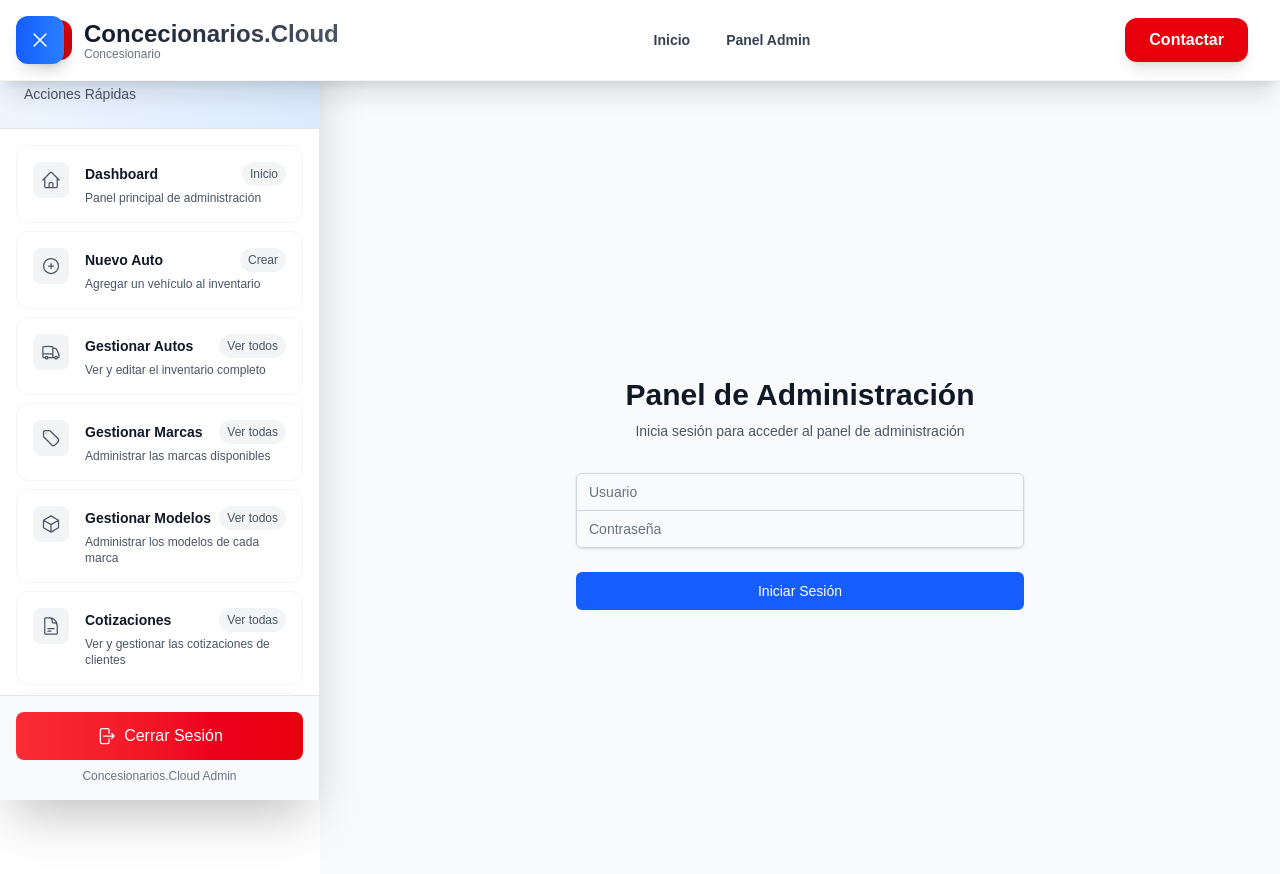
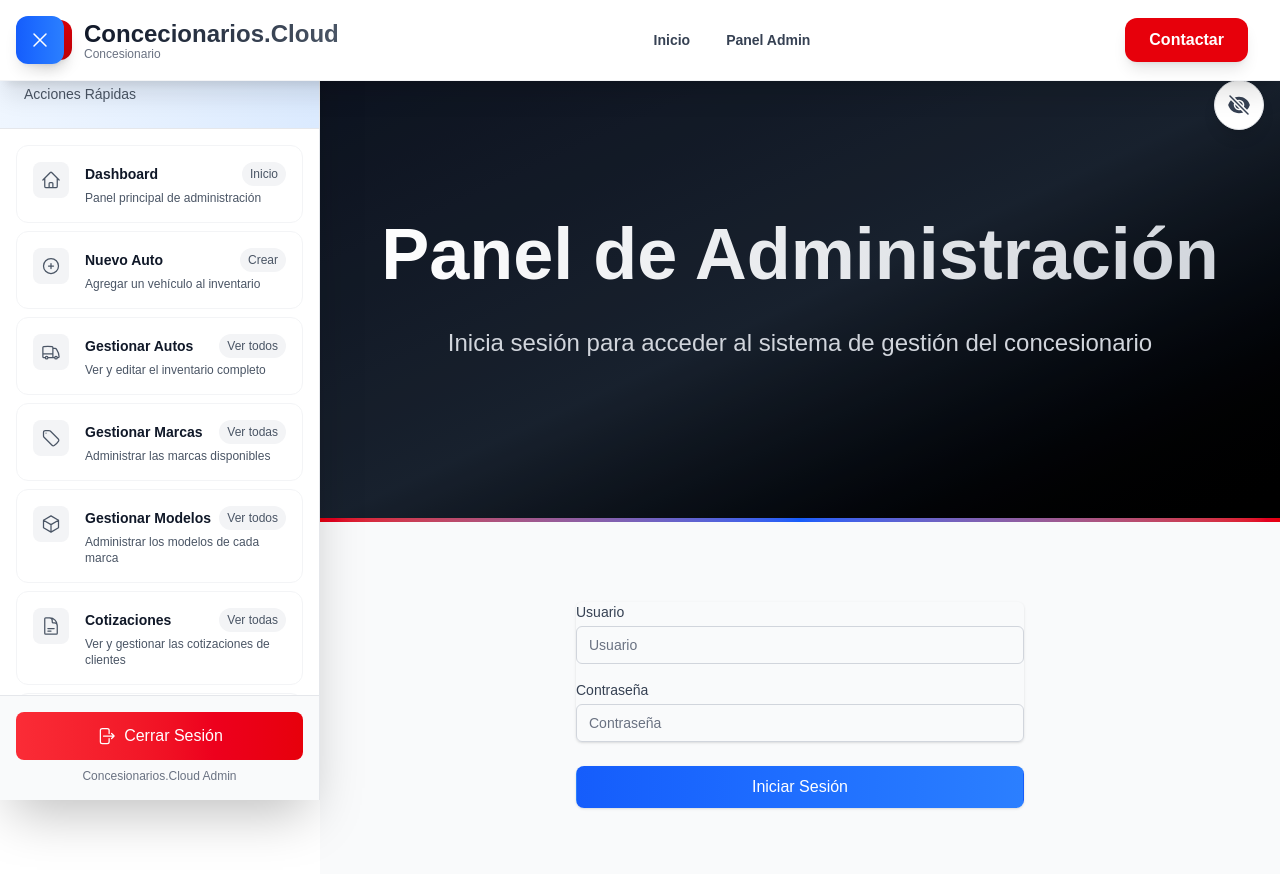
Before and after one commit to JuanS1mon/concesionario-frontend, a Next.js app: page /admin in a window 1280 px wide. Shown: the top 874 px of the page. Built offline with nearby package versions, Linux system fonts and the light colour scheme; no server answers.

Commit message:
Actualizaciones de UI y debugging en componentes admin y filtros

```diff
--- a/next.config.ts
+++ b/next.config.ts
@@ -16,6 +16,10 @@ const nextConfig: NextConfig = {
         protocol: 'https',
         hostname: 'res.cloudinary.com',
       },
+      {
+        protocol: 'https',
+        hostname: 'images.unsplash.com',
+      },
     ],
   },
 };
--- a/src/app/admin/autos/[id]/editar/page.tsx
+++ b/src/app/admin/autos/[id]/editar/page.tsx
@@ -299,11 +299,16 @@ export default function EditarAuto() {
 
     try {
       const token = localStorage.getItem('token');
+      console.log('[EditarAuto] Token en localStorage:', token ? `${token.substring(0, 50)}...` : 'NO ENCONTRADO');
+
       const headers: Record<string, string> = {
         'Content-Type': 'application/json',
       };
       if (token) {
         headers.Authorization = `Bearer ${token}`;
+        console.log('[EditarAuto] Header Authorization:', headers.Authorization.substring(0, 50) + '...');
+      } else {
+        console.warn('[EditarAuto] ⚠️ Token NO encontrado en localStorage');
       }
 
       const autoData = {
@@ -322,6 +327,9 @@ export default function EditarAuto() {
         headers,
         body: JSON.stringify(autoData),
       });
+
+      console.log('[EditarAuto] Respuesta del servidor:', response.status);
+      console.log('[EditarAuto] Headers enviados:', headers);
 
       if (response.ok) {
         // Eliminar imágenes marcadas para eliminación
@@ -342,9 +350,11 @@ export default function EditarAuto() {
         router.push('/admin/autos');
       } else {
         const errorData = await response.json();
+        console.error('[EditarAuto] Error 401/500:', errorData);
         setError(errorData.detail || 'Error al actualizar el auto');
       }
     } catch (err) {
+      console.error('[EditarAuto] Exception:', err);
       if (err instanceof Error) setError(err.message);
       else setError('Error de conexión');
     } finally {
--- a/src/app/admin/autos/page.tsx
+++ b/src/app/admin/autos/page.tsx
@@ -38,7 +38,9 @@ export default function AdminAutos() {
   const loadAutos = useCallback(async () => {
     try {
       setLoading(true);
+      console.log('[AdminAutos] Cargando autos con filtros:', filtros);
       const response = await autosAPI.getAll(filtros);
+      console.log('[AdminAutos] Respuesta de API:', response.data.length, 'autos');
       setAutos(response.data);
       setError(null);
     } catch (err) {
--- a/src/app/admin/page.tsx
+++ b/src/app/admin/page.tsx
@@ -3,12 +3,16 @@
 import { useState } from 'react';
 import { useRouter } from 'next/navigation';
 import { API_BASE_URL } from '@/lib/constants';
+import AdminHero from '@/components/AdminHero';
+import { EyeIcon, EyeSlashIcon, LockClosedIcon } from '@heroicons/react/24/solid';
+import Button from '@/components/Button';
 
 export default function AdminLogin() {
   const [username, setUsername] = useState('');
   const [password, setPassword] = useState('');
   const [loading, setLoading] = useState(false);
   const [error, setError] = useState('');
+  const [heroVisible, setHeroVisible] = useState(true);
   const router = useRouter();
 
   const handleSubmit = async (e: React.FormEvent) => {
@@ -43,20 +47,38 @@ export default function AdminLogin() {
   };
 
   return (
-    <div className="min-h-screen flex items-center justify-center bg-gray-50 py-12 px-4 sm:px-6 lg:px-8">
+    <div className="min-h-screen bg-gray-50">
+      {/* Botón flotante para mostrar/ocultar hero */}
+      <div className="fixed top-20 right-4 z-30">
+        <button
+          onClick={() => setHeroVisible(!heroVisible)}
+          className="bg-white p-3 rounded-full shadow-lg hover:shadow-xl transition-all duration-200 border border-gray-200 hover:border-gray-400"
+          title={heroVisible ? 'Ocultar hero' : 'Mostrar hero'}
+        >
+          {heroVisible ? (
+            <EyeSlashIcon className="h-6 w-6 text-gray-700" />
+          ) : (
+            <EyeIcon className="h-6 w-6 text-gray-700" />
+          )}
+        </button>
+      </div>
+
+      {/* Hero Section */}
+      {heroVisible && (
+        <AdminHero
+          title="Panel de Administración"
+          description="Inicia sesión para acceder al sistema de gestión del concesionario"
+          buttonIcon={<LockClosedIcon className="h-6 w-6" />}
+        />
+      )}
+
+      {/* Login Form */}
+      <div className="flex items-center justify-center py-12 px-4 sm:px-6 lg:px-8">
         <div className="max-w-md w-full space-y-8">
+          <form className="mt-8 space-y-6" onSubmit={handleSubmit}>
+            <div className="rounded-md shadow-sm space-y-4">
               <div>
-          <h2 className="mt-6 text-center text-3xl font-extrabold text-gray-900">
-            Panel de Administración
-          </h2>
-          <p className="mt-2 text-center text-sm text-gray-600">
-            Inicia sesión para acceder al panel de administración
-          </p>
-        </div>
-        <form className="mt-8 space-y-6" onSubmit={handleSubmit}>
-          <div className="rounded-md shadow-sm -space-y-px">
-            <div>
-              <label htmlFor="username" className="sr-only">
+                <label htmlFor="username" className="block text-sm font-medium text-gray-700 mb-1">
                   Usuario
                 </label>
                 <input
@@ -64,14 +86,14 @@ export default function AdminLogin() {
                   name="username"
                   type="text"
                   required
-                className="appearance-none rounded-none relative block w-full px-3 py-2 border border-gray-300 placeholder-gray-500 text-gray-900 rounded-t-md focus:outline-none focus:ring-blue-500 focus:border-blue-500 focus:z-10 sm:text-sm"
+                  className="appearance-none relative block w-full px-3 py-2 border border-gray-300 placeholder-gray-500 text-gray-900 rounded-md focus:outline-none focus:ring-gray-500 focus:border-gray-500 sm:text-sm"
                   placeholder="Usuario"
                   value={username}
                   onChange={(e) => setUsername(e.target.value)}
                 />
               </div>
               <div>
-              <label htmlFor="password" className="sr-only">
+                <label htmlFor="password" className="block text-sm font-medium text-gray-700 mb-1">
                   Contraseña
                 </label>
                 <input
@@ -79,7 +101,7 @@ export default function AdminLogin() {
                   name="password"
                   type="password"
                   required
-                className="appearance-none rounded-none relative block w-full px-3 py-2 border border-gray-300 placeholder-gray-500 text-gray-900 rounded-b-md focus:outline-none focus:ring-blue-500 focus:border-blue-500 focus:z-10 sm:text-sm"
+                  className="appearance-none relative block w-full px-3 py-2 border border-gray-300 placeholder-gray-500 text-gray-900 rounded-md focus:outline-none focus:ring-gray-500 focus:border-gray-500 sm:text-sm"
                   placeholder="Contraseña"
                   value={password}
                   onChange={(e) => setPassword(e.target.value)}
@@ -88,22 +110,24 @@ export default function AdminLogin() {
             </div>
 
             {error && (
-            <div className="rounded-md bg-red-50 p-4">
+              <div className="border-l-4 border-red-500 bg-red-50 p-4">
                 <div className="text-sm text-red-700">{error}</div>
               </div>
             )}
 
             <div>
-            <button
+              <Button
                 type="submit"
                 disabled={loading}
-              className="group relative w-full flex justify-center py-2 px-4 border border-transparent text-sm font-medium rounded-md text-white bg-blue-600 hover:bg-blue-700 focus:outline-none focus:ring-2 focus:ring-offset-2 focus:ring-blue-500 disabled:opacity-50"
+                variant="primary"
+                className="w-full"
               >
                 {loading ? 'Iniciando sesión...' : 'Iniciar Sesión'}
-            </button>
+              </Button>
             </div>
           </form>
         </div>
       </div>
+    </div>
   );
 }
--- a/src/components/AutoDetalle.tsx
+++ b/src/components/AutoDetalle.tsx
@@ -78,16 +78,27 @@ export default function AutoDetalle({ auto, onClose }: AutoDetalleProps) {
               {/* Imagen principal */}
               <div className="p-4 lg:p-6 flex flex-col bg-gray-50">
                 <div className="relative rounded-2xl overflow-hidden shadow-lg bg-white h-[45vh] lg:h-[70vh] mb-4">
+                  {auto.imagenes && auto.imagenes.length > 0 && auto.imagenes[selectedImageIndex]?.url ? (
                     <Image
-                    src={getImageUrl(auto.imagenes[selectedImageIndex]?.url || '', 'medium')}
+                      src={getImageUrl(auto.imagenes[selectedImageIndex].url, 'medium')}
                       alt={`${auto.marca?.nombre} ${auto.modelo?.nombre} - Imagen ${selectedImageIndex + 1}`}
                       fill
                       className="object-contain cursor-pointer"
                       onClick={() => setIsFullscreen(true)}
                       sizes="(max-width: 768px) 100vw, (max-width: 1200px) 70vw, 60vw"
                     />
+                  ) : (
+                    <div className="w-full h-full flex items-center justify-center bg-gray-100">
+                      <div className="text-center">
+                        <svg className="w-24 h-24 text-gray-400 mx-auto mb-4" fill="none" stroke="currentColor" viewBox="0 0 24 24">
+                          <path strokeLinecap="round" strokeLinejoin="round" strokeWidth={2} d="M4 16l4.586-4.586a2 2 0 012.828 0L16 16m-2-2l1.586-1.586a2 2 0 012.828 0L20 14m-6-6h.01M6 20h12a2 2 0 002-2V6a2 2 0 00-2-2H6a2 2 0 00-2 2v12a2 2 0 002 2z" />
+                        </svg>
+                        <span className="text-gray-500 font-medium text-lg">Sin imagen disponible</span>
+                      </div>
+                    </div>
+                  )}
                   {/* Controles de navegación invisibles */}
-                  {auto.imagenes.length > 1 && (
+                  {auto.imagenes && auto.imagenes.length > 1 && (
                     <>
                       <div
                         className="absolute left-0 top-0 w-1/2 h-full cursor-pointer z-10"
@@ -109,7 +120,7 @@ export default function AutoDetalle({ auto, onClose }: AutoDetalleProps) {
                   )}
 
                   {/* Indicador de imagen actual */}
-                  {auto.imagenes.length > 1 && (
+                  {auto.imagenes && auto.imagenes.length > 1 && (
                     <div className="absolute bottom-4 left-1/2 transform -translate-x-1/2 bg-black bg-opacity-50 text-white px-3 py-1 rounded-full text-sm">
                       {selectedImageIndex + 1} / {auto.imagenes.length}
                     </div>
@@ -117,9 +128,10 @@ export default function AutoDetalle({ auto, onClose }: AutoDetalleProps) {
                 </div>
 
                 {/* Miniaturas - siempre horizontal, debajo de la imagen */}
-                {auto.imagenes.length > 1 && (
+                {auto.imagenes && auto.imagenes.length > 1 && (
                   <div className="flex space-x-2 overflow-x-auto pb-2 px-4 lg:px-6">
                     {auto.imagenes.map((imagen, index) => (
+                      imagen.url && (
                         <button
                           key={imagen.id}
                           onClick={() => goToImage(index)}
@@ -138,6 +150,7 @@ export default function AutoDetalle({ auto, onClose }: AutoDetalleProps) {
                             className="object-cover w-full h-full"
                           />
                         </button>
+                      )
                     ))}
                   </div>
                 )}
@@ -211,11 +224,11 @@ export default function AutoDetalle({ auto, onClose }: AutoDetalleProps) {
       </div>
 
       {/* Modal de pantalla completa */}
-      {isFullscreen && (
+      {isFullscreen && auto.imagenes && auto.imagenes.length > 0 && auto.imagenes[selectedImageIndex]?.url && (
         <div className="fixed inset-0 z-50 bg-black bg-opacity-90 flex items-center justify-center p-4">
           <div className="relative max-w-5xl w-full h-full flex items-center justify-center">
             <Image
-              src={getImageUrl(auto.imagenes[selectedImageIndex]?.url || '', 'high')}
+              src={getImageUrl(auto.imagenes[selectedImageIndex].url, 'high')}
               alt={`${auto.marca?.nombre} ${auto.modelo?.nombre} - Imagen ${selectedImageIndex + 1}`}
               width={1200}
               height={800}
@@ -234,7 +247,7 @@ export default function AutoDetalle({ auto, onClose }: AutoDetalleProps) {
             </button>
 
             {/* Controles en pantalla completa */}
-            {auto.imagenes.length > 1 && (
+            {auto.imagenes && auto.imagenes.length > 1 && (
               <>
                 <button
                   onClick={prevImage}
@@ -258,9 +271,11 @@ export default function AutoDetalle({ auto, onClose }: AutoDetalleProps) {
             )}
 
             {/* Indicador */}
+            {auto.imagenes && auto.imagenes.length > 0 && (
               <div className="absolute bottom-4 left-1/2 transform -translate-x-1/2 bg-black bg-opacity-50 text-white px-4 py-2 rounded-full">
                 {selectedImageIndex + 1} / {auto.imagenes.length}
               </div>
+            )}
           </div>
         </div>
       )}
--- a/src/components/FilterSidebar.tsx
+++ b/src/components/FilterSidebar.tsx
@@ -46,6 +46,7 @@ const FilterSidebar = memo(function FilterSidebar({ filtros, onFiltrosChange, on
 
   const updateFiltro = (key: keyof FiltrosAutos, value: string | number | boolean | undefined) => {
     const newFiltros = { ...filtros, [key]: value };
+    console.log(`[FilterSidebar] Actualizando ${key}:`, value, 'Nuevos filtros:', newFiltros);
     onFiltrosChange(newFiltros);
   };
 
@@ -72,7 +73,7 @@ const FilterSidebar = memo(function FilterSidebar({ filtros, onFiltrosChange, on
           Marca
         </label>
         <select
-          value={filtros.marca_id || ''}
+          value={filtros.marca_id ? String(filtros.marca_id) : ''}
           onChange={(e) => handleMarcaChange(e.target.value)}
           className="w-full p-2 border border-gray-300 rounded-md focus:ring-blue-500 focus:border-blue-500"
           aria-label="Seleccionar marca"
@@ -92,7 +93,7 @@ const FilterSidebar = memo(function FilterSidebar({ filtros, onFiltrosChange, on
           Modelo
         </label>
         <select
-          value={filtros.modelo_id || ''}
+          value={filtros.modelo_id ? String(filtros.modelo_id) : ''}
           onChange={(e) => updateFiltro('modelo_id', e.target.value ? parseInt(e.target.value) : undefined)}
           className="w-full p-2 border border-gray-300 rounded-md focus:ring-blue-500 focus:border-blue-500"
           disabled={!filtros.marca_id}
```
Also changed, not shown: src/components/CarCard.tsx (+3 -1 lines). Lines whose indentation alone changed are shown as unchanged.
